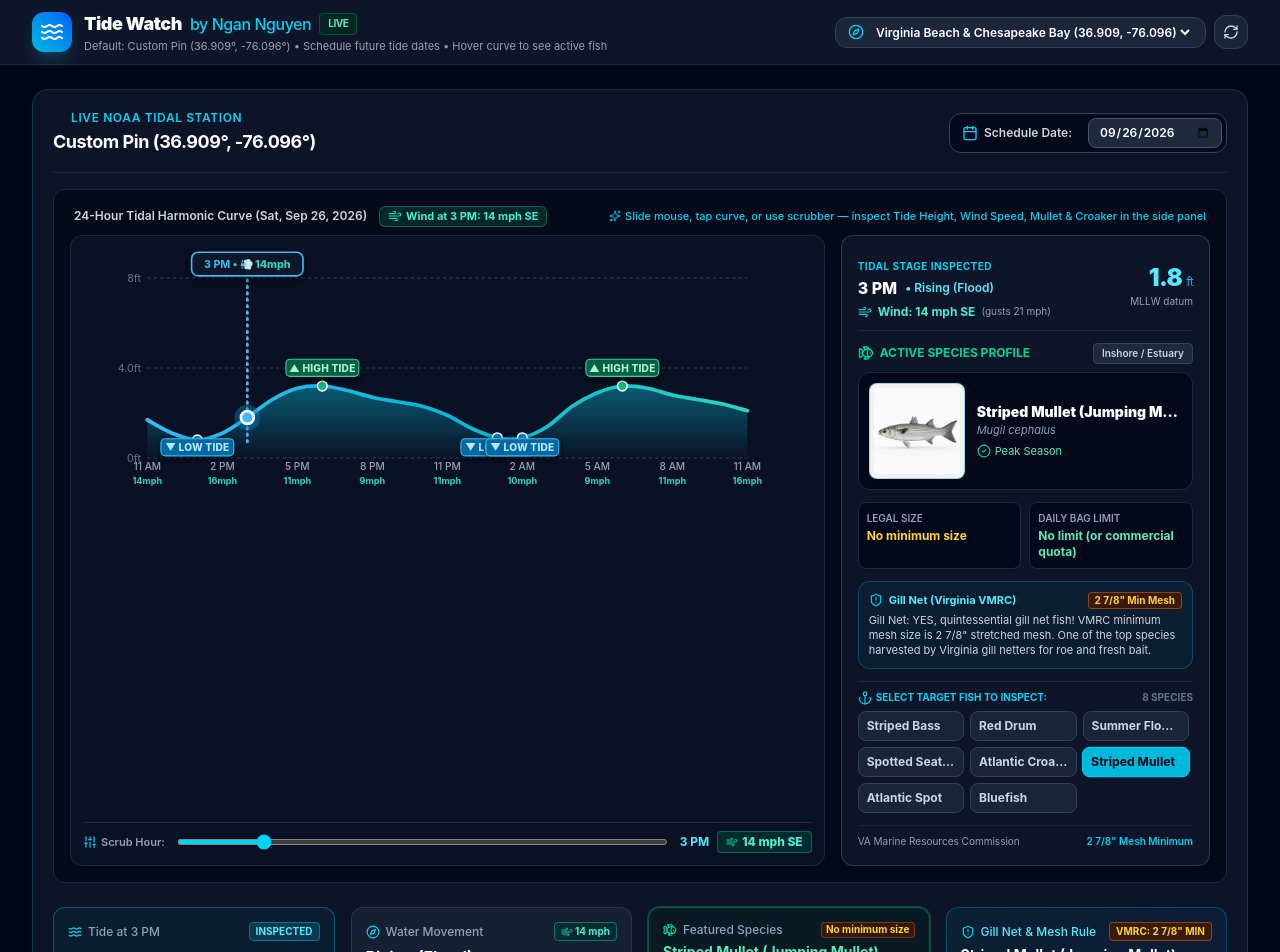
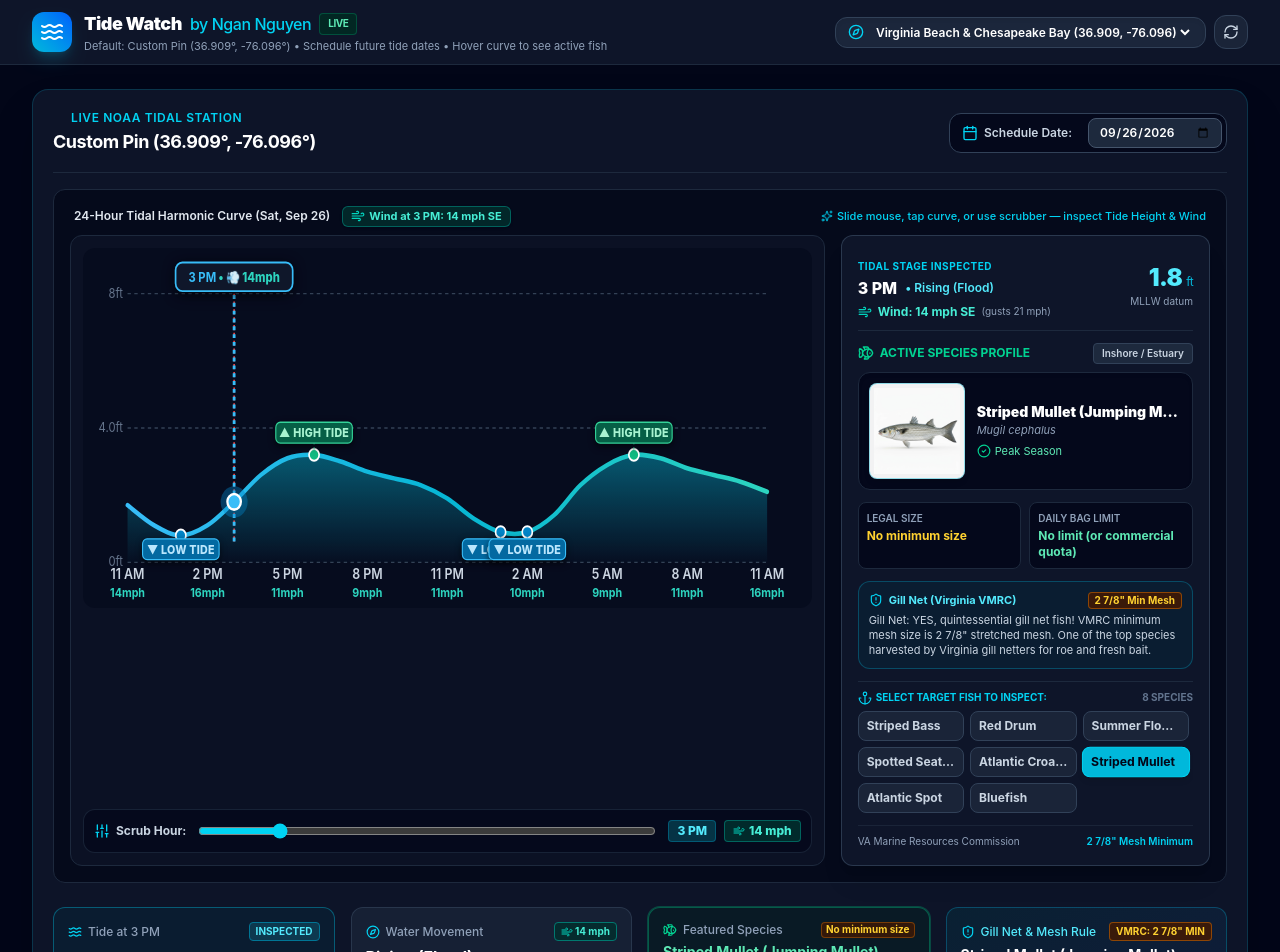
Before and after one commit to nganhuunguyen-debug/tidewatchbyngannguyen, a React (Vite) app: page / in a window 1280 px wide. Shown: the top 952 px of the page. Built offline with nearby package versions, Linux system fonts and the light colour scheme.

Commit message:
update TideDashboardCard

```diff
--- a/src/components/TideDashboardCard.tsx
+++ b/src/components/TideDashboardCard.tsx
@@ -51,11 +51,39 @@
     }
   }, [selectedDate, isToday, initialIdx]);
 
-  // SVG chart dimensions
-  const svgWidth = 640;
-  const svgHeight = 224;
-  const paddingX = 40;
-  const paddingY = 28;
+  // Measure container width for dynamic responsive SVG viewBox and layout
+  const [containerWidth, setContainerWidth] = useState<number>(640);
+  const isMobile = containerWidth < 520;
+  const isSmallMobile = containerWidth < 400;
+
+  useEffect(() => {
+    if (!containerRef.current) return;
+    const updateWidth = () => {
+      if (containerRef.current) {
+        const w = containerRef.current.getBoundingClientRect().width;
+        if (w > 0) setContainerWidth(w);
+      }
+    };
+    updateWidth();
+
+    // Use ResizeObserver for responsive adaptation
+    const observer = new ResizeObserver(() => {
+      updateWidth();
+    });
+    observer.observe(containerRef.current);
+    window.addEventListener('resize', updateWidth);
+    return () => {
+      observer.disconnect();
+      window.removeEventListener('resize', updateWidth);
+    };
+  }, []);
+
+  // Responsive SVG viewBox dimensions & adaptive padding:
+  // On mobile, compact width and significantly reduced padding maximize the harmonic wave width and vertical height
+  const svgWidth = isMobile ? Math.max(340, Math.round(containerWidth)) : 640;
+  const svgHeight = isMobile ? (isSmallMobile ? 260 : 270) : 270;
+  const paddingX = isSmallMobile ? 18 : isMobile ? 22 : 36;
+  const paddingY = isMobile ? 24 : 32;
 
   const heights = hourlyHeights.map(h => h.height);
   const minH = Math.min(...heights, 0);
@@ -256,11 +284,11 @@
       </div>
 
       {/* 24-Hour Tidal Harmonic Curve Section (Moved to the Top) */}
-      <div className="my-4 bg-slate-950/70 rounded-xl p-4 border border-slate-800">
+      <div className="my-4 bg-slate-950/70 rounded-xl p-2.5 sm:p-4 border border-slate-800">
         <div className="flex flex-wrap items-center justify-between gap-2 text-xs text-slate-400 px-1 mb-2">
-          <div className="flex items-center gap-3">
-            <span className="font-semibold text-slate-300">
-              24-Hour Tidal Harmonic Curve ({new Date(selectedDate + 'T12:00:00').toLocaleDateString(undefined, { weekday: 'short', month: 'short', day: 'numeric', year: 'numeric' })})
+          <div className="flex flex-wrap items-center gap-2 sm:gap-3">
+            <span className="font-semibold text-slate-200">
+              24-Hour Tidal Harmonic Curve ({new Date(selectedDate + 'T12:00:00').toLocaleDateString(undefined, { weekday: 'short', month: 'short', day: 'numeric' })})
             </span>
             {inspectedData.windSpeedMph !== undefined && (
               <span className="text-[11px] font-bold text-teal-300 bg-teal-950/80 border border-teal-500/40 px-2 py-0.5 rounded-md flex items-center gap-1 shadow-sm">
@@ -270,28 +298,30 @@
             )}
           </div>
           <span className="text-[11px] text-cyan-400 font-medium flex items-center gap-1">
-            <Sparkles className="w-3 h-3 text-cyan-400 animate-pulse" />
-            Slide mouse, tap curve, or use scrubber — inspect Tide Height, Wind Speed, Mullet & Croaker in the side panel
+            <Sparkles className="w-3 h-3 text-cyan-400 shrink-0 animate-pulse" />
+            <span className="hidden sm:inline">Slide mouse, tap curve, or use scrubber — inspect Tide Height & Wind</span>
+            <span className="sm:hidden">Tap curve or drag scrubber below</span>
           </span>
         </div>
 
         {/* Side-by-Side Layout: Curve on Left, Information Panel on Right */}
-        <div className="grid grid-cols-1 lg:grid-cols-12 gap-4 items-stretch">
+        <div className="grid grid-cols-1 lg:grid-cols-12 gap-3 sm:gap-4 items-stretch">
           {/* Left Column: Harmonic Tide Curve (8 Cols on Desktop) */}
-          <div className="lg:col-span-8 bg-slate-900/60 rounded-xl p-3 border border-slate-800 flex flex-col justify-between">
+          <div className="lg:col-span-8 bg-slate-900/60 rounded-xl p-1.5 sm:p-3 border border-slate-800 flex flex-col justify-between">
             {/* Interactive Graph Surface */}
             <div
               ref={containerRef}
-              className="w-full relative select-none cursor-pointer touch-none"
+              className="w-full relative select-none cursor-pointer touch-none bg-slate-950/40 rounded-xl p-0.5 sm:p-1"
               onPointerDown={handlePointerDown}
               onPointerMove={handlePointerMove}
               onPointerUp={handlePointerUp}
               onPointerCancel={handlePointerUp}
             >
-              {/* SVG Canvas */}
+              {/* SVG Canvas - Increased mobile height from h-60 to h-72 sm:h-80 md:h-84 */}
               <svg
                 viewBox={`0 0 ${svgWidth} ${svgHeight}`}
-                className="w-full h-60 block"
+                className="w-full h-72 sm:h-80 md:h-88 block overflow-visible"
+                preserveAspectRatio="none"
               >
                 <defs>
                   <linearGradient id="tideGradient" x1="0%" y1="0%" x2="0%" y2="100%">
@@ -310,12 +340,17 @@
                 <line x1={paddingX} y1={getY(maxH / 2)} x2={svgWidth - paddingX} y2={getY(maxH / 2)} stroke="#334155" strokeDasharray="3 3" strokeWidth="1" />
                 <line x1={paddingX} y1={getY(maxH)} x2={svgWidth - paddingX} y2={getY(maxH)} stroke="#334155" strokeDasharray="3 3" strokeWidth="1" />
 
-                <text x={paddingX - 6} y={getY(maxH) + 4} fill="#64748b" fontSize="10" textAnchor="end">{maxH.toFixed(0)}ft</text>
-                <text x={paddingX - 6} y={getY(maxH / 2) + 4} fill="#64748b" fontSize="10" textAnchor="end">{(maxH / 2).toFixed(1)}ft</text>
-                <text x={paddingX - 6} y={getY(0) + 4} fill="#64748b" fontSize="10" textAnchor="end">0ft</text>
+                {/* Y-Axis height labels (hidden on extra small mobile to give maximum room to the curve) */}
+                {!isSmallMobile && (
+                  <>
+                    <text x={paddingX - 4} y={getY(maxH) + 3} fill="#64748b" fontSize={isMobile ? "8.5" : "10"} textAnchor="end">{maxH.toFixed(0)}ft</text>
+                    <text x={paddingX - 4} y={getY(maxH / 2) + 3} fill="#64748b" fontSize={isMobile ? "8.5" : "10"} textAnchor="end">{(maxH / 2).toFixed(1)}ft</text>
+                    <text x={paddingX - 4} y={getY(0) + 3} fill="#64748b" fontSize={isMobile ? "8.5" : "10"} textAnchor="end">0ft</text>
+                  </>
+                )}
 
                 <path d={areaD} fill="url(#tideGradient)" />
-                <path d={pathD} fill="none" stroke="url(#lineGrad)" strokeWidth="3.5" strokeLinecap="round" />
+                <path d={pathD} fill="none" stroke="url(#lineGrad)" strokeWidth={isMobile ? "3" : "3.5"} strokeLinecap="round" />
 
                 {/* High Tide and Low Tide Labels on the Harmonic Curve */}
                 {extremaPoints.map((pt, idx) => {
@@ -327,13 +362,20 @@
                   const strokeColor = isHigh ? '#34d399' : '#38bdf8';
                   const textColor = isHigh ? '#a7f3d0' : '#bae6fd';
 
+                  // Dynamic badge width and responsive text for mobile vs desktop
+                  const badgeW = isMobile ? 54 : 68;
+                  const badgeX = Math.max(paddingX, Math.min(svgWidth - paddingX - badgeW, pt.x - badgeW / 2));
+                  const labelText = isMobile
+                    ? (isHigh ? '▲ HIGH' : '▼ LOW')
+                    : (isHigh ? '▲ HIGH TIDE' : '▼ LOW TIDE');
+
                   return (
                     <g key={`extrema-${idx}`} className="transition-opacity">
                       {/* Anchor Dot on the curve */}
                       <circle
                         cx={pt.x}
                         cy={pt.y}
-                        r="4.5"
+                        r={isMobile ? "3.5" : "4.5"}
                         fill={isHigh ? '#10b981' : '#0284c7'}
                         stroke="#ffffff"
                         strokeWidth="1.5"
@@ -353,9 +395,9 @@
 
                       {/* Pill Badge Background */}
                       <rect
-                        x={Math.max(paddingX, Math.min(svgWidth - paddingX - 68, pt.x - 34))}
+                        x={badgeX}
                         y={badgeY}
-                        width="68"
+                        width={badgeW}
                         height="16"
                         rx="4"
                         fill={pillColor}
@@ -366,15 +408,15 @@
 
                       {/* Letter Label: High Tide / Low Tide */}
                       <text
-                        x={Math.max(paddingX, Math.min(svgWidth - paddingX - 68, pt.x - 34)) + 34}
+                        x={badgeX + badgeW / 2}
                         y={badgeY + 11.5}
                         fill={textColor}
-                        fontSize="9.5"
+                        fontSize={isMobile ? "8.5" : "9.5"}
                         fontWeight="800"
                         letterSpacing="0.02em"
                         textAnchor="middle"
                       >
-                        {isHigh ? '▲ HIGH TIDE' : '▼ LOW TIDE'}
+                        {labelText}
                       </text>
                     </g>
                   );
@@ -407,12 +449,12 @@
                     strokeWidth="2.5"
                     strokeDasharray="3 3"
                   />
-                  <circle cx={inspectedPt.x} cy={inspectedPt.y} r="12" fill="#0284c7" opacity="0.4" />
-                  <circle cx={inspectedPt.x} cy={inspectedPt.y} r="6" fill="#38bdf8" stroke="#ffffff" strokeWidth="2.5" />
+                  <circle cx={inspectedPt.x} cy={inspectedPt.y} r={isMobile ? "9" : "12"} fill="#0284c7" opacity="0.4" />
+                  <circle cx={inspectedPt.x} cy={inspectedPt.y} r={isMobile ? "5" : "6"} fill="#38bdf8" stroke="#ffffff" strokeWidth="2" />
 
                   {/* Marker Tag over Cursor Line - Displays Hour + Tide + Wind Speed */}
                   {(() => {
-                    const tagW = 104;
+                    const tagW = isMobile ? 86 : 104;
                     const tagX = Math.max(paddingX, Math.min(svgWidth - paddingX - tagW, inspectedPt.x - tagW / 2));
                     const windStr = inspectedData.windSpeedMph !== undefined ? `💨 ${inspectedData.windSpeedMph}mph` : '';
                     return (
@@ -432,31 +474,38 @@
                           x={tagX + tagW / 2}
                           y={paddingY - 9}
                           fill="#ffffff"
-                          fontSize="10"
+                          fontSize={isMobile ? "9" : "10"}
                           fontWeight="bold"
                           textAnchor="middle"
                         >
                           <tspan fill="#38bdf8">{inspectedData.hour}</tspan>
-                          {windStr && <tspan fill="#2dd4bf" fontWeight="800"> • {windStr}</tspan>}
+                          {windStr && !isSmallMobile && <tspan fill="#2dd4bf" fontWeight="800"> • {windStr}</tspan>}
                         </text>
                       </g>
                     );
                   })()}
                 </g>
 
-                {/* Bottom timeline and wind speed axis */}
+                {/* Bottom timeline and wind speed axis:
+                    Simplified interval on mobile (every 6 hours) vs desktop (every 3 hours) to prevent overlap */}
                 {hourlyHeights.map((h, i) => {
-                  if (i % 3 !== 0 && i !== hourlyHeights.length - 1) return null;
+                  const step = isSmallMobile ? 6 : isMobile ? 4 : 3;
+                  if (i % step !== 0 && i !== hourlyHeights.length - 1) return null;
                   const x = getX(i);
+                  // Simplified short label on mobile: e.g. "12p" instead of "12:00 PM"
+                  const displayHour = isMobile
+                    ? h.hour.replace(':00', '').toLowerCase().replace(' ', '')
+                    : h.hour;
+
                   return (
                     <g key={i}>
                       {/* Hour label */}
-                      <text x={x} y={svgHeight - 17} fill="#94a3b8" fontSize="9.5" fontWeight="500" textAnchor="middle">
-                        {h.hour}
+                      <text x={x} y={svgHeight - 19} fill="#cbd5e1" fontSize={isMobile ? "10" : "11"} fontWeight="600" textAnchor="middle">
+                        {displayHour}
                       </text>
                       {/* Wind speed label directly on curve axis */}
                       {h.windSpeedMph !== undefined && (
-                        <text x={x} y={svgHeight - 4} fill="#2dd4bf" fontSize="8.5" fontWeight="bold" textAnchor="middle">
+                        <text x={x} y={svgHeight - 5} fill="#2dd4bf" fontSize={isMobile ? "8.5" : "9.5"} fontWeight="bold" textAnchor="middle">
                           {h.windSpeedMph}mph
                         </text>
                       )}
@@ -467,9 +516,9 @@
             </div>
 
             {/* Slider Scrubber Alternative to Touch: 100% Mobile & Desktop accessible */}
-            <div className="mt-3 pt-2 border-t border-slate-800 flex items-center justify-between gap-3">
-              <span className="text-[11px] font-semibold text-slate-400 flex items-center gap-1 shrink-0">
-                <Sliders className="w-3.5 h-3.5 text-cyan-400" />
+            <div className="mt-3 pt-2.5 border-t border-slate-800 flex items-center justify-between gap-3 bg-slate-950/60 p-2.5 rounded-xl border border-slate-800/80">
+              <span className="text-xs font-bold text-slate-300 flex items-center gap-1.5 shrink-0">
+                <Sliders className="w-4 h-4 text-cyan-400" />
                 Scrub Hour:
               </span>
               <input
@@ -480,16 +529,16 @@
                 onChange={(e) => {
                   setSelectedHourIdx(Number(e.target.value));
                 }}
-                className="w-full accent-cyan-400 h-1.5 bg-slate-700 rounded-lg cursor-pointer"
+                className="w-full accent-cyan-400 h-2 bg-slate-700 rounded-lg cursor-pointer"
               />
               <div className="flex items-center gap-2 shrink-0">
-                <span className="text-xs font-bold text-cyan-300">
+                <span className="text-xs font-extrabold text-cyan-300 bg-cyan-950 px-2 py-0.5 rounded border border-cyan-700/60">
                   {inspectedData.hour}
                 </span>
                 {inspectedData.windSpeedMph !== undefined && (
                   <span className="text-xs font-extrabold text-teal-300 bg-teal-950/90 border border-teal-500/40 px-2 py-0.5 rounded flex items-center gap-1">
                     <Wind className="w-3 h-3 text-teal-400" />
-                    {inspectedData.windSpeedMph} mph {inspectedData.windDirection}
+                    {inspectedData.windSpeedMph} mph
                   </span>
                 )}
               </div>
```
